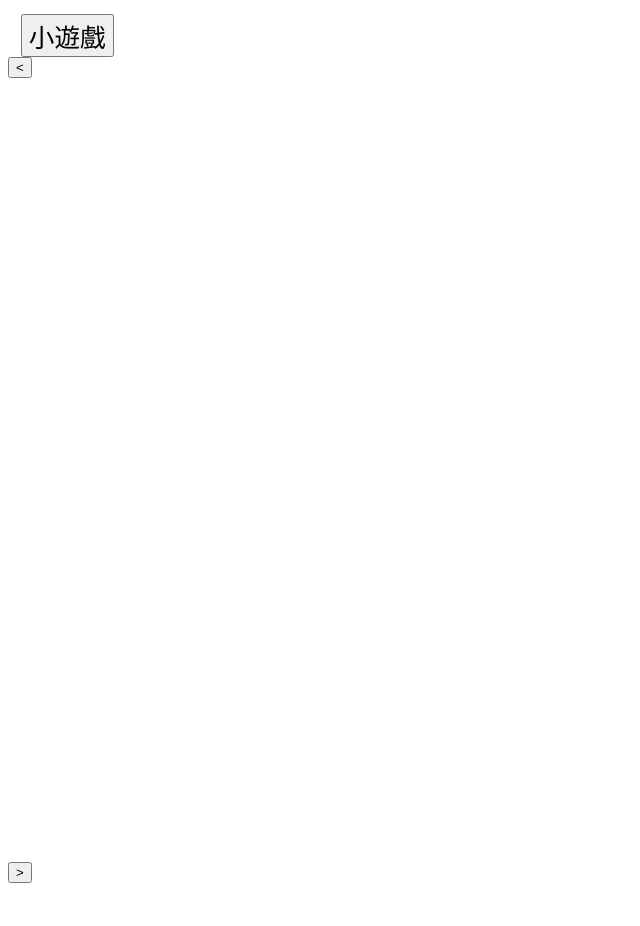
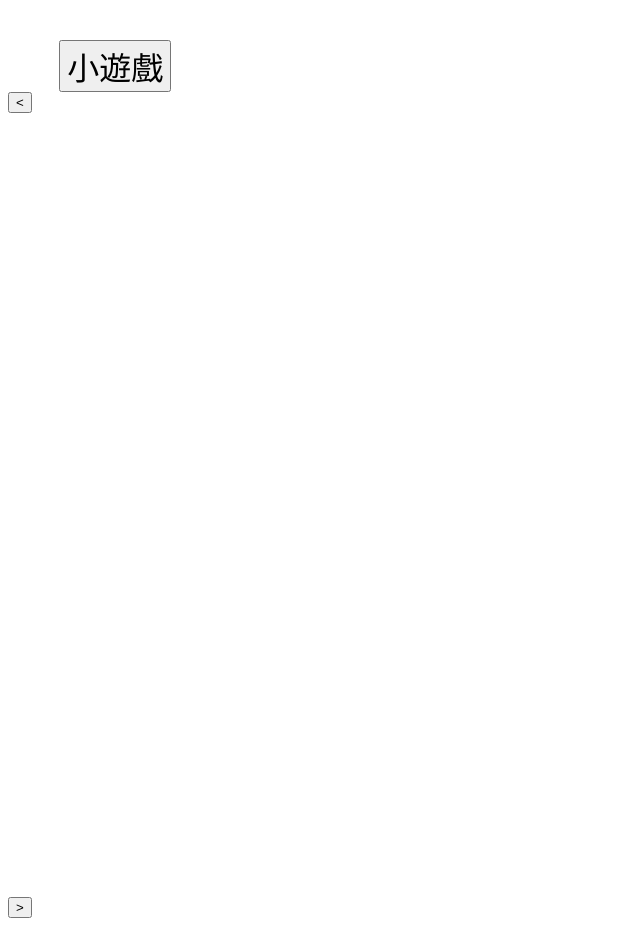
Before and after one commit to Ada-Au/cnhe-hk.readmore, a plain HTML site: page pdf.html in a window 1280 px wide. Shown: the whole page, without its empty margins (0-640 px from the left). Before the commit the page ends 891 px from the top, so only its background shows below. Drawn offline with Linux system fonts and the light colour scheme.

Commit message:
update first page btn pos

```diff
--- a/pdf.html
+++ b/pdf.html
@@ -1,7 +1,7 @@
 <body>
   <button
     class="selectionBtn"
-    style="margin: 0.5cqw 0 0 1cqw; font-size: 2cqw"
+    style="margin: 4cqh 0 0 4cqw; font-size: 2.5cqw"
     onclick="changePage(0, true)"
   >
     小遊戲
```
